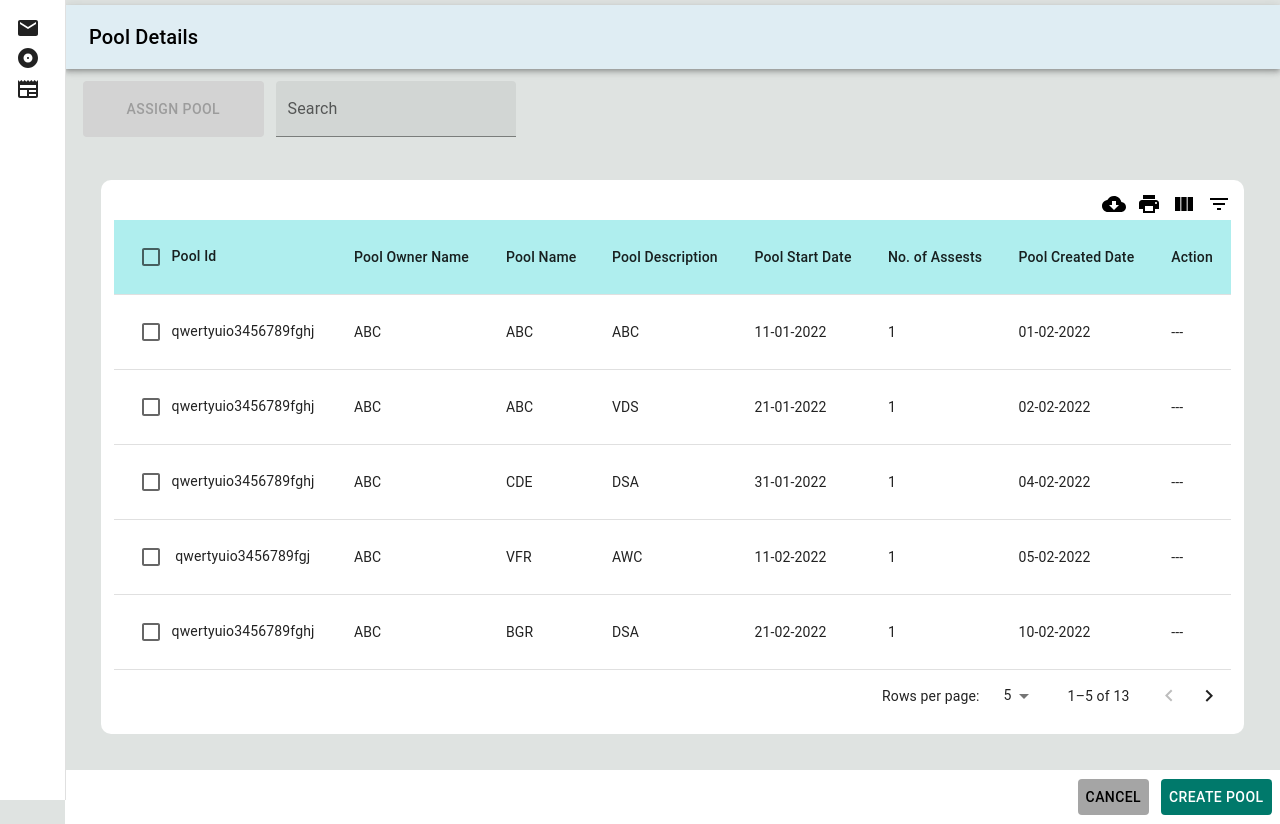
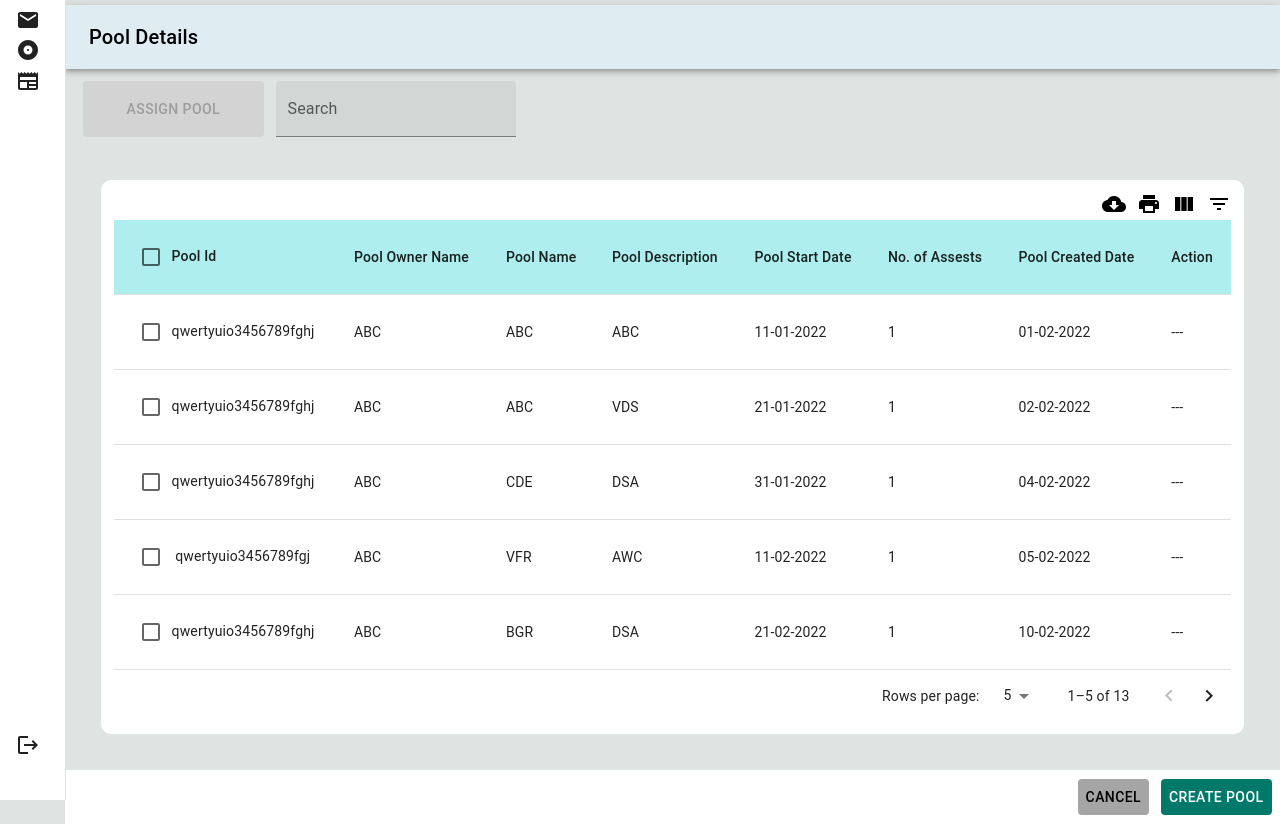
Before and after one commit to sudarsan02/Intain-Practice, a React (Create React App) app: page / in a window 1280 px wide. Built offline with nearby package versions, Linux system fonts and the light colour scheme.

Commit message:
logout button

```diff
--- a/src/Components/Footer.js
+++ b/src/Components/Footer.js
@@ -5,6 +5,8 @@ import Modal from "@mui/material/Modal";
 import Form from "react-jsonschema-form";
 import { useState } from "react";
 import CloseIcon from "@mui/icons-material/Close";
+
+
 
 const schema = require("../Schema.json");
 const onSubmit = ({ formData }) => alert("Data submitted: ", formData);
--- a/src/Components/Sidebar.js
+++ b/src/Components/Sidebar.js
@@ -1,12 +1,10 @@
 import * as React from "react";
-import { useState } from "react";
-import { styled, useTheme } from "@mui/material/styles";
+import { styled } from "@mui/material/styles";
 import Box from "@mui/material/Box";
 import MuiDrawer from "@mui/material/Drawer";
 import List from "@mui/material/List";
 import ListItem from "@mui/material/ListItem";
 import ListItemButton from "@mui/material/ListItemButton";
-import ListItemIcon from "@mui/material/ListItemIcon";
 import ListItemText from "@mui/material/ListItemText";
 import MailIcon from "@mui/icons-material/Mail";
 import AlbumIcon from "@mui/icons-material/Album";
@@ -14,8 +12,9 @@ import Table from "../Components/Table";
 import Header from "../Components/Header";
 import Footer from "../Components/Footer";
 import NewspaperIcon from "@mui/icons-material/Newspaper";
-import LogoutIcon from "@mui/icons-material/Logout";
-import { ThemeProvider, createTheme } from "@mui/system";
+import Logo8utIcon from '@mui/icons-material/Logout';
+
+
 const drawerWidth = 240;
 
 const closedMixin = (theme) => ({
@@ -45,60 +44,35 @@ const Drawer = styled(MuiDrawer, {
 }));
 
 export default function MiniDrawer() {
-  const [open, setOpen] = useState(false);
-
-  // const handleDrawerOpen = () => {
-  //   setOpen(true);
-  // };
-
-  // const handleDrawerClose = () => {
-  //   setOpen(false);
-  // };
-  //   const theme = createTheme({
-  //     palette: {
-  //       background: {
-  //         paper: '#fff',
-  //       },
-  //       text: {
-  //         primary: '#173A5E',
-  //         secondary: '#46505A',
-  //       },
-  //       action: {
-  //         active: '#001E3C',
-  //       },
-  //       success: {
-  //         dark: '#009688',
-  //       },
-  //     },
-  //   });
-
   return (
     <Box sx={{ display: "flex", backgroundColor: "#DFE3E1" }}>
       <div>
         <Drawer variant="permanent">
-          <List>
+          <>
             <ListItem disablePadding>
               <ListItemButton>
-                <>
-                  <div>
-                    <div style={{ display: "flex", flexDirection: "column" }}>
+
+                  <div >
+
+                    <div style={{ display: "flex", flexDirection: "column",}}>
                       <div style={{ marginBottom: "10%" }}>
-                        <MailIcon />
+                        <MailIcon value='Mail'/>
                       </div>
                       <div style={{ marginBottom: "10%" }}>
                         <AlbumIcon />
                       </div>
                       <NewspaperIcon />
                     </div>
-                    {/* <div style={{display:"flex",flexDirection:"column",alignContent:"flex-end"}}>
-                  <LogoutIcon/>
-                  </div> */}
+    <div  style={{display:"flex",flexDirection:"column",marginTop:"80vh"}}>
+      <Logo8utIcon />
+      </div>
+
                   </div>
-                </>
+
                 <ListItemText />
               </ListItemButton>
             </ListItem>
-          </List>
+          </>
         </Drawer>
       </div>
 
--- a/src/Components/Table.js
+++ b/src/Components/Table.js
@@ -175,7 +175,7 @@ const TableDummy = () => {
   const [search, setSearch] = useState("");
   const [page, setPage] = useState(0);
   const [rowsPerPage, setRowsPerPage] = useState(5);
-
+  const [selected, setSelected] = useState([]);
   const handleChangePage = (event, newPage) => {
     setPage(newPage);
   };
@@ -194,6 +194,7 @@ const TableDummy = () => {
       fontSize: 10,
     },
   }));
+
 
   return (
     <div>
@@ -252,16 +253,17 @@ const TableDummy = () => {
             <li key={row.Pooldes*Math.random()}>{row.Pool}</li>
              ))} */}
         <>
-          {/*
-<TableHead style={{}}>
-            {head.map((thead)=>thead.Pool)}
-          </TableHead> */}
+
 
           <Table>
             <TableHead style={{ backgroundColor: "		#AFEEEE" }}>
               <TableRow>
                 <StyledTableCell>
-                  <Checkbox />
+                  <Checkbox
+                    value="SlctAll"
+                    id="slctAll"
+                    onClick={(e) => console.log(e.target.checked)}
+                  />
                   Pool Id
                 </StyledTableCell>
                 <StyledTableCell>Pool Owner Name</StyledTableCell>
```
